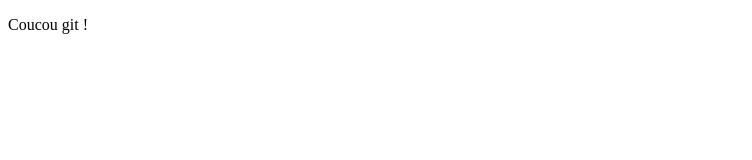
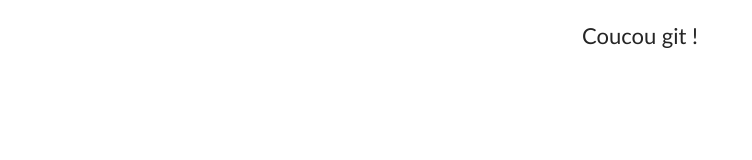
Before and after one commit to yannjarno/monprojetgit, a plain HTML site: page index.html in a window 1280 px wide. Shown: the whole page, without its empty margins (0-752 px from the left). Drawn offline with Linux system fonts and the light colour scheme.

Commit message:
Modification du style CSS du paragraphe

```diff
--- a/index.html
+++ b/index.html
@@ -5,7 +5,7 @@
     <head>
 
         <meta charset="utf-8" />
-
+        <link rel="stylesheet" type="text/css" href="style.css">
         <title>Ma page html</title>
 
     </head>
--- a/style.css
+++ b/style.css
@@ -0,0 +1,7 @@
+p{
+font-family:"trebuchet ms"; /* famille de police "trebuchet ms" */
+font-size:22px;/* taille de police de 22 pixels */
+color:#252525;/* couleur de police noir (#252525=noir) */
+text-align:center; /* aligner le texte à gauche */
+margin-bottom:20px; /* ajouter une marge sous le texte de 20 pixels */
+}
```
